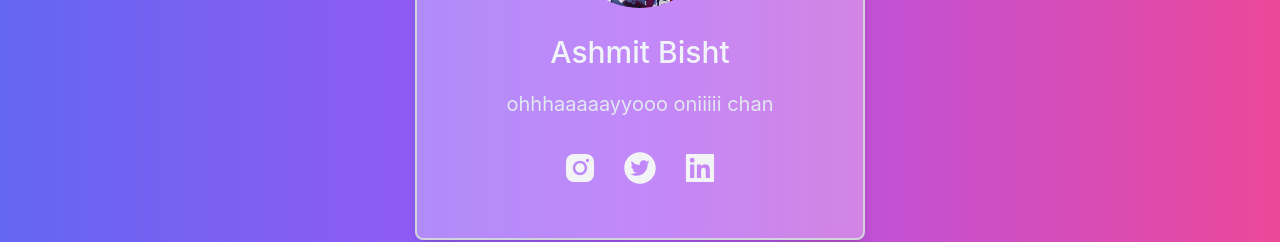
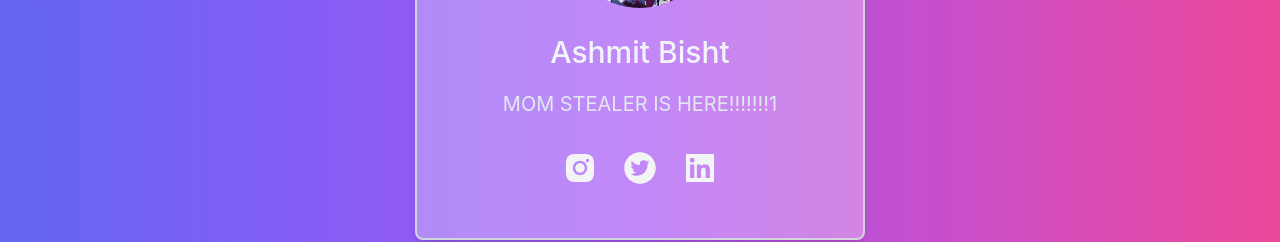
Before and after one commit to jayantchaudhari18/Student_Info, a Next.js app: page / in a window 1280 px wide. Shown: the part 2028-2270 px from the top of the page. Built offline with nearby package versions, Linux system fonts and the light colour scheme.

Commit message:
Update index.js

```diff
--- a/pages/index.js
+++ b/pages/index.js
@@ -136,7 +136,7 @@ export default function Home() {
          <Card
           image={AshmitBisht}
           name="Ashmit Bisht"
-          about="ohhhaaaaayyooo oniiiii chan"
+          about="MOM STEALER IS HERE!!!!!!!1"
           instagram="https://www.instagram.com/trust_afk/"
           twitter="https://twitter.com/ohh_hii_tusharr"
           linkedin="https://www.linkedin.com/in/tushar-gupta-10a151202/"
```
